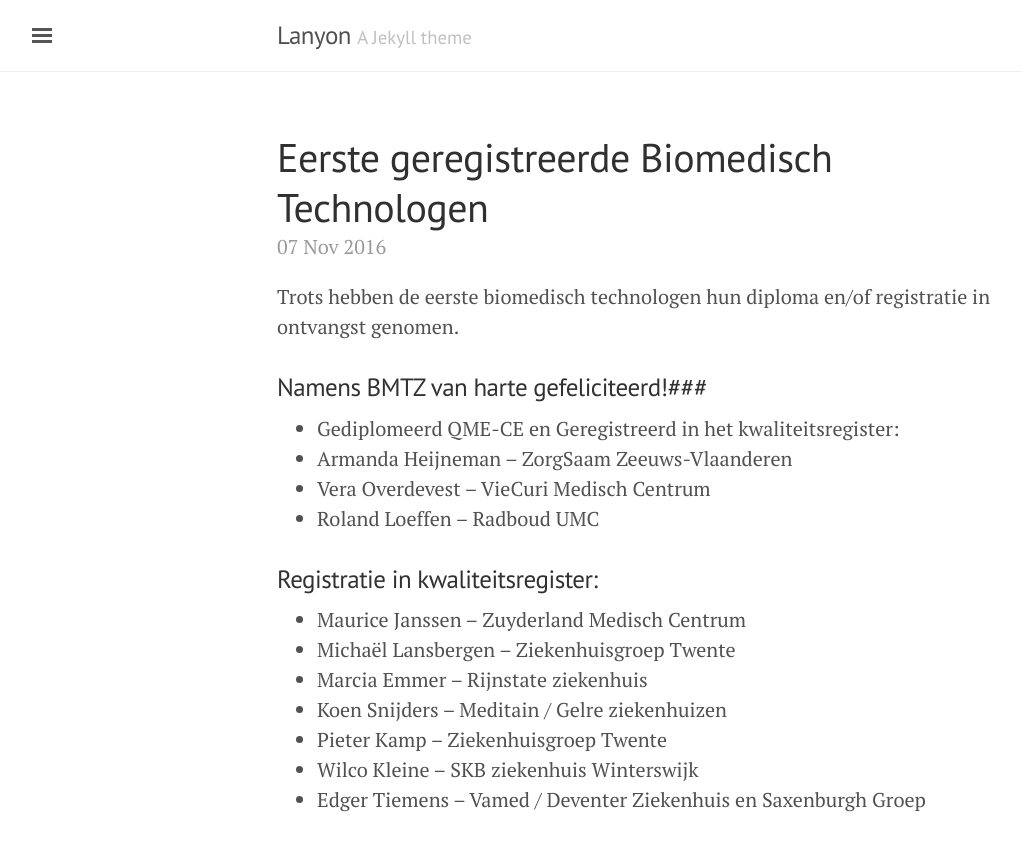
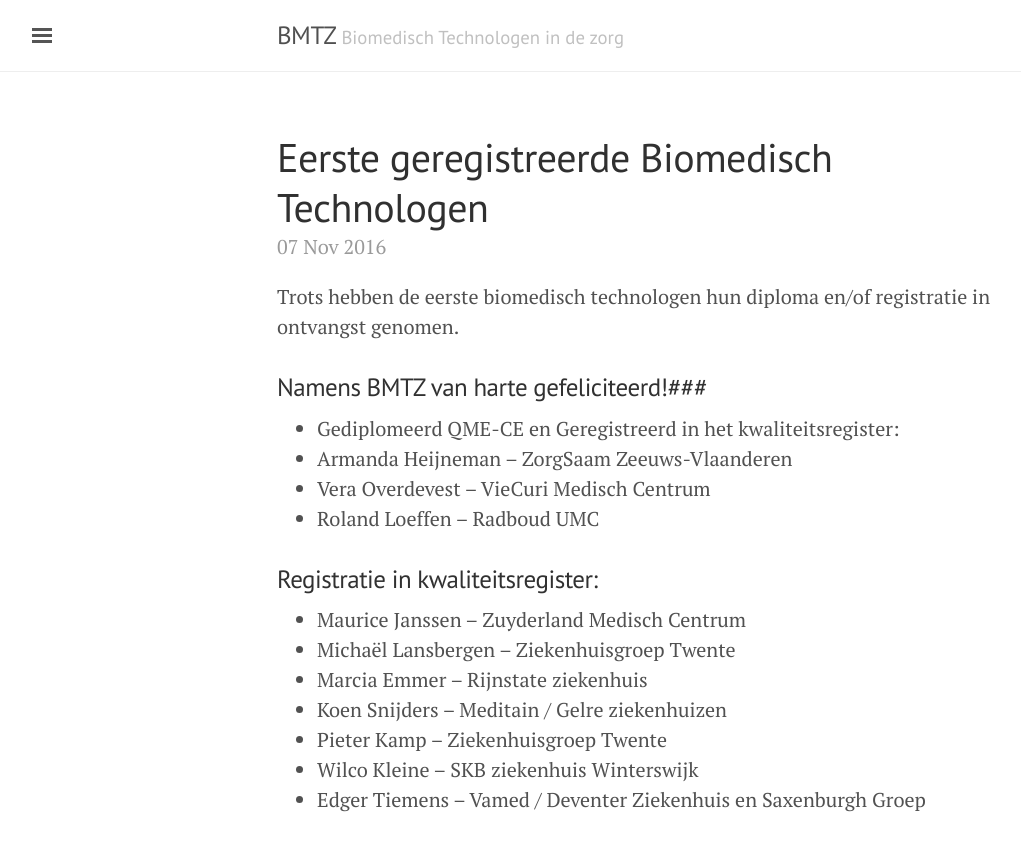
Before and after one commit to wjoachim/wjoachim.github.io, a Jekyll site: the page built from index.html, in a window 1280 px wide and 900 px high. Shown: the top 851 px of the window, without its empty margins (3-1024 px from the left). Built offline with Jekyll 4.4.1, drawn with Linux system fonts in a browser that asks for light colours; the list of posts is cut into pages by our own code; some of the changed lines change nothing that is shown.

Commit message:
Config update

```diff
--- a/_config.yml
+++ b/_config.yml
@@ -5,18 +5,18 @@
 # relative_permalinks: true
 
 # Setup
-title:               Lanyon
-tagline:             'A Jekyll theme'
-description:         'A reserved <a href="http://jekyllrb.com" target="_blank">Jekyll</a> theme that places the utmost gravity on content with a hidden drawer. Made by <a href="https://twitter.com/mdo" target="_blank">@mdo</a>.'
-url:                 http://lanyon.getpoole.com
+title:               BMTZ
+tagline:             'Biomedisch Technologen in de zorg'
+description:         'De website van BMTZ, de beroepsvereniging van Biomedisch Technologen in de zorg! Een Biomedisch Technoloog is een professional die in het “grijze gebied” tussen het management, de zorgprofessional en de door technologie gedreven medische processen opereert.'
+url:                 ''
 baseurl:             ''
 paginate:            5
 
 # About/contact
 author:
-  name:              Mark Otto
-  url:               https://twitter.com/mdo
-  email:             markdotto@gmail.com
+  name:              Edger
+  url:               ''
+  email:             info@bmtz.nl
 
 # Custom vars
-version:             1.0.0
+version:             0.9.0
```
